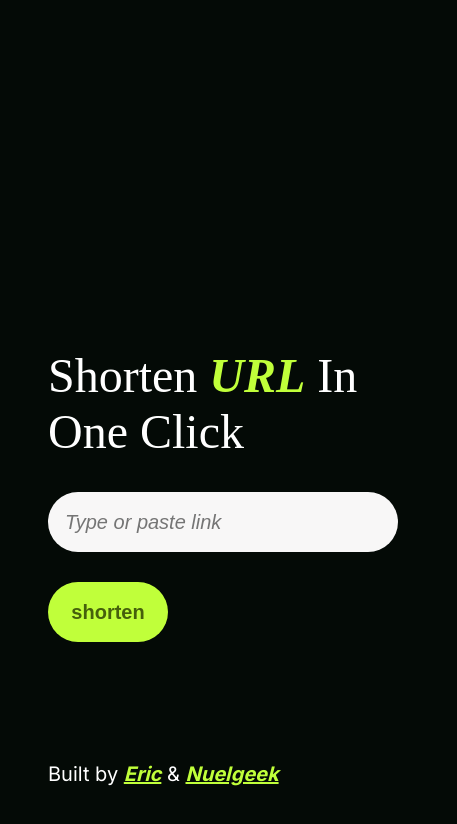
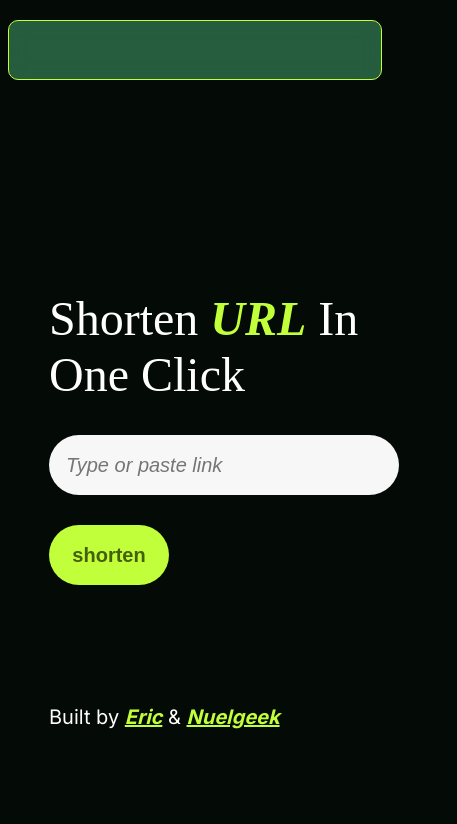
Before and after one commit to TheNuelgeek/Minilink, a React (Vite) app: page / in a window 390 px wide. Shown: the top 824 px of the page, 457 px wide, since content can reach past the window. Built offline with nearby package versions, Linux system fonts and the light colour scheme; a web font is replaced by a local one.

Commit message:
responsive done

```diff
--- a/src/index.css
+++ b/src/index.css
@@ -23,8 +23,11 @@ body{
   border-radius: 39px;
   margin-left:auto;
   margin-right: auto;
+  border-style: solid;
+  border-width: 1px;
+  border: linear-gradient(136.47deg, #92ECB6 4.34%, rgba(34, 180, 75, 0.79) 100%) 1;
+}
 
-}
 
 .circle-bg{
   overflow:hidden;
@@ -191,7 +194,7 @@ h3 > span > a{
     width: 340px;
     font-size: 48px;
     line-height: 117%;
-    margin-top: 300px;
+    margin-top: 230px;
   }
 
   .input{
@@ -203,13 +206,12 @@ h3 > span > a{
   }
 
   .App{
-    appearance: none;
-    width: 120%;
-    height: 0;
-    border-radius: 0;
-    background: transparent;
+
+    width: 100%;
+    height: 60px;
     margin-left:0;
     margin-right: 0;
+    margin-top: 20px;
   }
 
   .circle-bg{
```
